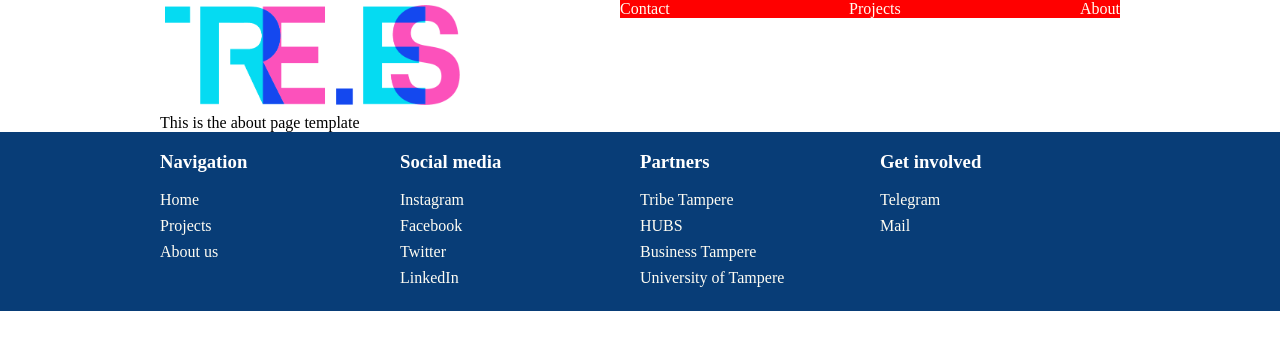
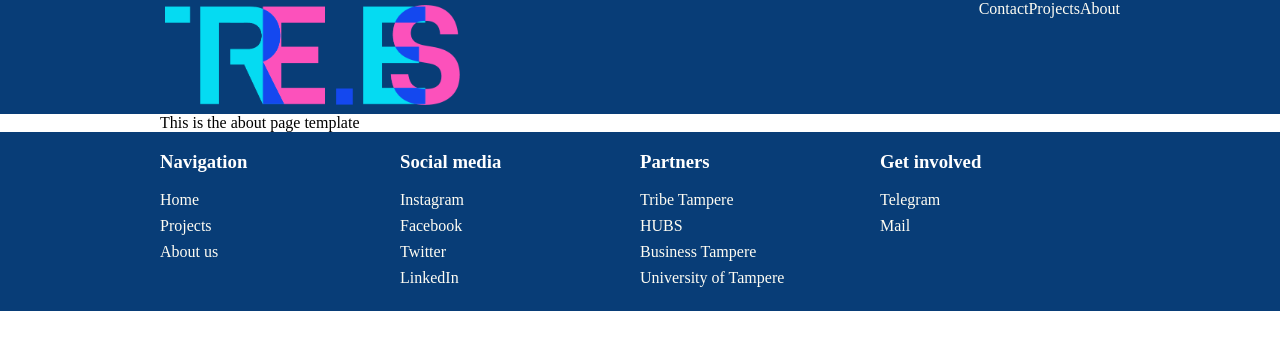
Before and after one commit to TampereES/website-2022, a Gatsby site: page /about in a window 1280 px wide. Built offline with nearby package versions, Linux system fonts and the light colour scheme; Gatsby itself is replaced by a stand-in of ours.

Commit message:
WIP moved and written styles for nav

```diff
--- a/src/components/Container.jsx
+++ b/src/components/Container.jsx
@@ -1,4 +1,5 @@
 import React from "react"
+import "./styles/container.css"
 
 function Container(props) {
   return (
--- a/src/components/Footer.jsx
+++ b/src/components/Footer.jsx
@@ -5,11 +5,7 @@ import "./styles/footer.css"
 
 const Footer = () => {
   return (
-    <footer
-      style={{
-        backgroundColor: "#083D77"
-      }}
-    >
+    <footer>
       <Container
         style={{
           display: "flex",
--- a/src/components/Navbar.jsx
+++ b/src/components/Navbar.jsx
@@ -4,17 +4,11 @@ import logo from "../images/Logo2-Dark.png"
 
 const Navbar = () => {
   const gridStyle = {
-    backgroundColor: "red",
-    width: "500px",
     float: "right",
     display: "flex",
     flexDirection: "row-reverse",
     justifyContent: "space-between",
     margin: "auto"
-  }
-  const buttonStyle = {
-    items: "center",
-    textAlign: "center"
   }
 
   const items = [
@@ -29,7 +23,7 @@ const Navbar = () => {
 
       <div style={gridStyle}>
         {items.map((item, index) => (
-          <div style={{ verticalAlign: "middle", textAlign: "center" }}>
+          <div className="nav-link">
             <Link href={item.link} local>
               {item.name}
             </Link>
--- a/src/components/header.js
+++ b/src/components/header.js
@@ -5,9 +5,11 @@ import Container from "./Container"
 
 const Header = () => {
   return (
+    <header>
     <Container>
       <Navbar />
     </Container>
+    </header>
   )
 }
 
--- /dev/null
+++ b/src/components/styles/container.css
@@ -0,0 +1,4 @@
+.container {
+  width: "960px";
+  margin: "0 auto";
+}
--- a/src/components/styles/global.css
+++ b/src/components/styles/global.css
@@ -5,11 +5,6 @@ Turkoosi: #05DBF2
 Valkonen: #FFFDF3
 Pinkki: #FC51BB
 */
-
-.container {
-  width: "960px";
-  margin: "0 auto";
-}
 
 /* Tää CSS lisätää Layouttii, joten se päätyy joka sivulle */
 body {
@@ -27,7 +22,7 @@ body {
 /* Värejä elementteihin */
 
 header {
-  background-color: #fc51bb;
+  background-color: #083d77;
 }
 p,
 article {
@@ -49,3 +44,7 @@ a {
 a:hover {
   color: #05dbf2;
 }
+
+footer {
+  background-color: #083d77;
+}
--- a/src/components/styles/navbar.css
+++ b/src/components/styles/navbar.css
@@ -1,3 +1,9 @@
 nav {
   background-color: #083d77;
 }
+
+.nav-link {
+  font-size: 5em;
+  vertical-align: "middle";
+  text-align: "center";
+}
```
